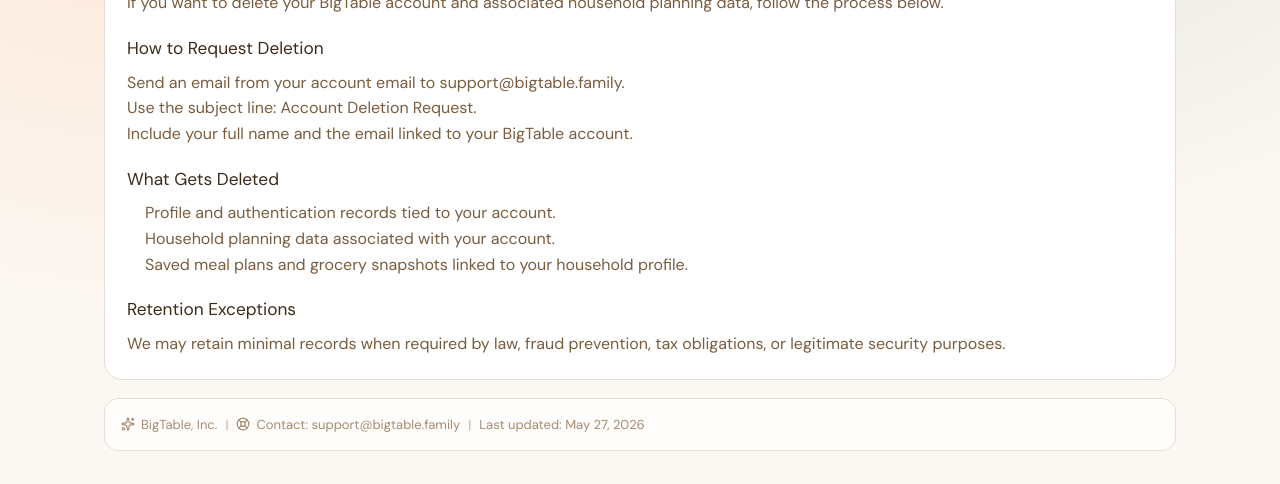
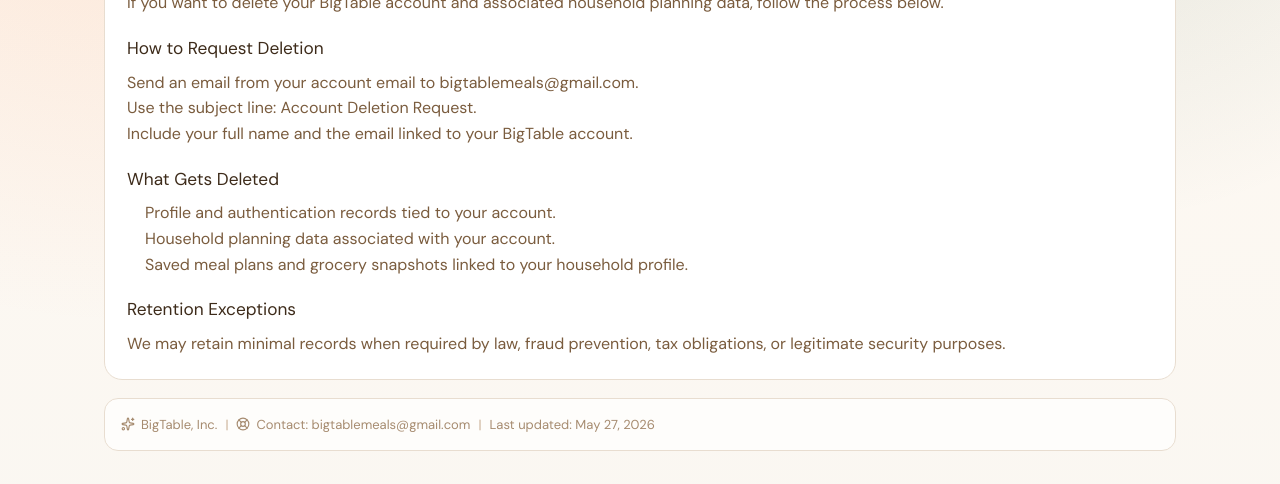
Before and after one commit to swarren1214/bigtable-website, a Next.js app in the folder website/: page /delete-account in a window 1280 px wide. Shown: the part 234-718 px from the top of the page. Built offline with nearby package versions, Linux system fonts and the light colour scheme.

Commit message:
Update contact email to bigtablemeals@gmail.com across multiple pages

```diff
--- a/website/app/delete-account/page.tsx
+++ b/website/app/delete-account/page.tsx
@@ -14,7 +14,7 @@
 
         <h2>How to Request Deletion</h2>
         <ol>
-          <li>Send an email from your account email to support@bigtable.family.</li>
+          <li>Send an email from your account email to bigtablemeals@gmail.com.</li>
           <li>Use the subject line: Account Deletion Request.</li>
           <li>Include your full name and the email linked to your BigTable account.</li>
         </ol>
--- a/website/app/privacy/page.tsx
+++ b/website/app/privacy/page.tsx
@@ -57,7 +57,7 @@
             <ul>
               <li>You may request access to or correction of your personal information.</li>
               <li>You may request account deletion using our dedicated deletion process.</li>
-              <li>You may contact us about privacy rights at support@bigtable.family.</li>
+              <li>You may contact us about privacy rights at bigtablemeals@gmail.com.</li>
             </ul>
           ),
         },
--- a/website/app/support/page.tsx
+++ b/website/app/support/page.tsx
@@ -11,7 +11,7 @@
 
         <h2>Contact Support</h2>
         <p>
-          Email us at <a href="mailto:support@bigtable.family">support@bigtable.family</a>.
+          Email us at <a href="mailto:bigtablemeals@gmail.com">bigtablemeals@gmail.com</a>.
         </p>
 
         <h2>Response Time</h2>
--- a/website/app/terms/page.tsx
+++ b/website/app/terms/page.tsx
@@ -53,7 +53,7 @@
           title: "Contact",
           body: (
             <p>
-              Questions about these Terms can be sent to support@bigtable.family.
+              Questions about these Terms can be sent to bigtablemeals@gmail.com.
             </p>
           ),
         },
--- a/website/components/site-shell.tsx
+++ b/website/components/site-shell.tsx
@@ -56,7 +56,7 @@
         </span>
         <span className="footer-item">
           <LifeBuoy size={14} aria-hidden="true" />
-          Contact: support@bigtable.family
+          Contact: bigtablemeals@gmail.com
         </span>
         <span className="footer-sep" aria-hidden="true">
           |
```
